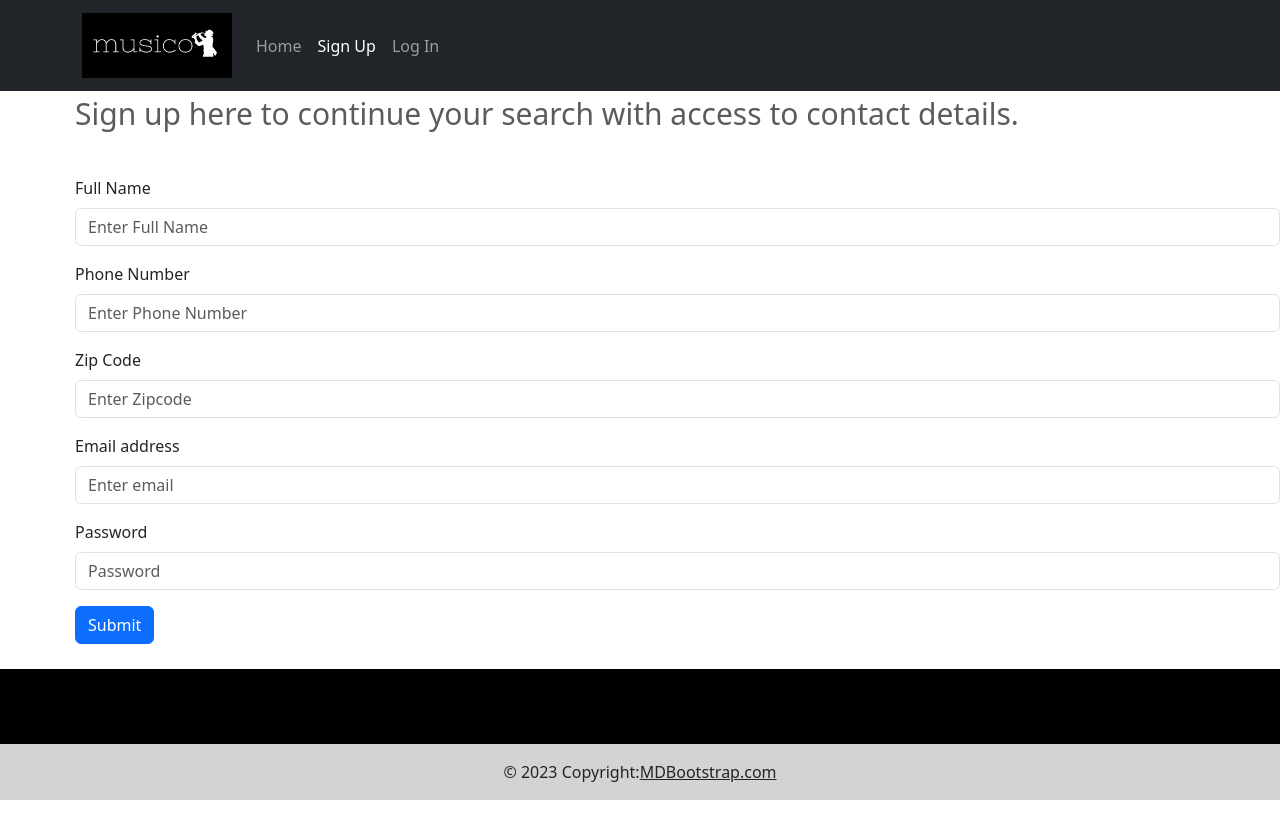
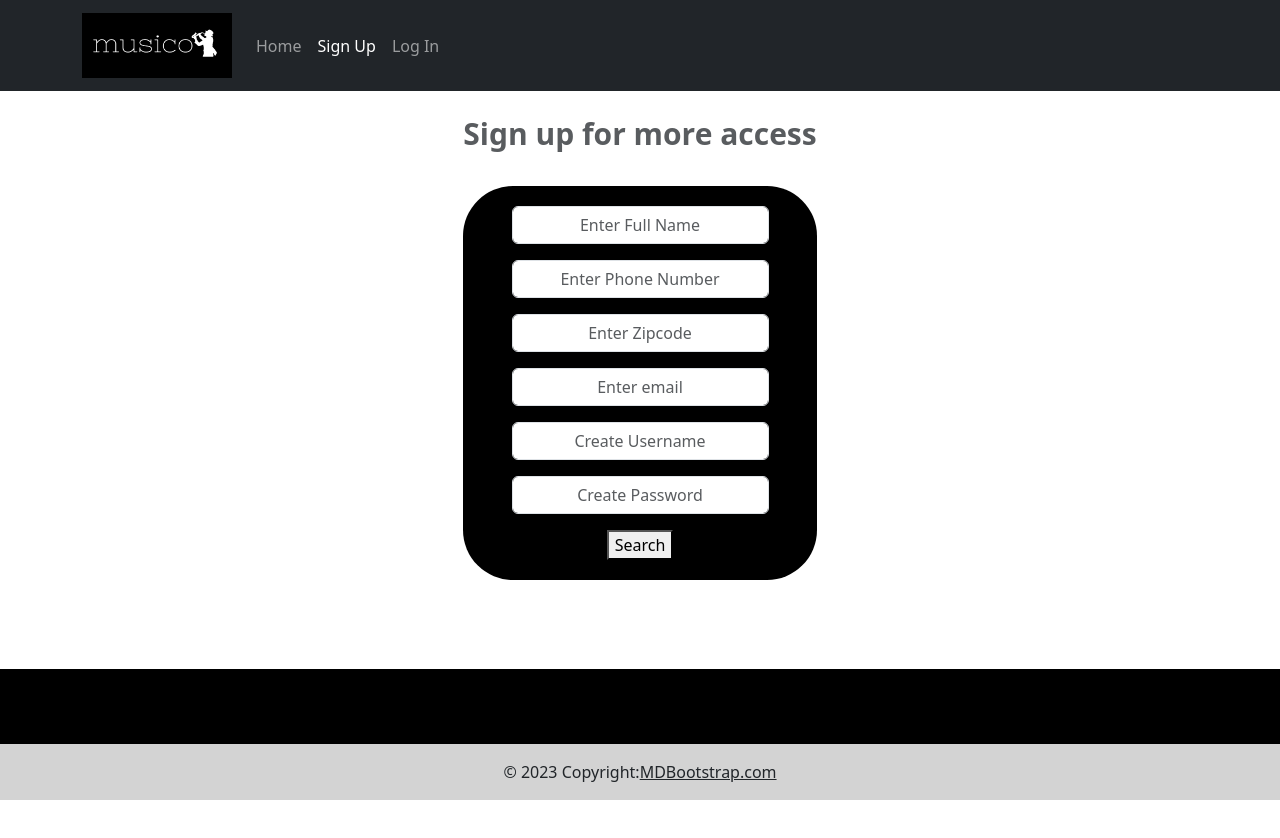
Before and after one commit to JennaMeri625/Musico, a React (Create React App) app in the folder frontend/front/: page /signUpForm in a window 1280 px wide. Shown: the top 838 px of the page. Built offline with nearby package versions, Linux system fonts and the light colour scheme.

Commit message:
styling components and linked login page to loggedinpage

```diff
--- a/frontend/front/src/components/HomePage.tsx
+++ b/frontend/front/src/components/HomePage.tsx
@@ -1,9 +1,14 @@
-import { LinkContainer } from "react-router-bootstrap";
 import { useRef } from "react";
+
+
+
 
 export function HomePage() {
   const zipCodeRef = useRef<HTMLInputElement>(null);
   const keywordsRef = useRef<HTMLInputElement>(null);
+
+
+
 
   const handleKeyDown = (
     event: React.KeyboardEvent<HTMLInputElement>,
@@ -15,6 +20,9 @@ export function HomePage() {
     }
   };
 
+
+
+
   const handleSubmit = (event: React.FormEvent<HTMLFormElement>) => {
     event.preventDefault();
     const zipCode = zipCodeRef.current?.value;
@@ -22,29 +30,43 @@ export function HomePage() {
     // Perform form submission logic using zipCode and keywords
     console.log("Searching with zip code:", zipCode);
     console.log("Searching with keywords:", keywords);
+
+
+
+
+    // Programmatically navigate to the ResultsPage
+    // Replace "/ResultsPage" with the correct path
+    window.location.href = "/ResultsPage";
   };
 
+
+
+
   return (
-    <div style={{ paddingLeft: 350, paddingTop: 50 }}>
+    <div style={{ display: "flex", justifyContent: "center" }}>
       <form onSubmit={handleSubmit}>
+        <div style={{ display: "flex", flexDirection: "column", alignItems: "center", paddingTop: "200px" }}>
           <input
             type="text"
             placeholder="zip code"
-          style={{ marginRight: 10 }}
+            style={{ marginBottom: 10, border: "5px solid black", textAlign: "center" }}
             ref={zipCodeRef}
             onKeyDown={(e) => handleKeyDown(e, keywordsRef)}
           />
           <input
             type="text"
             placeholder="keywords: flute, wedding, singer, etc"
-          style={{ marginRight: 10 }}
+            style={{ marginBottom: 10, border: "5px solid black", textAlign: "center", width: "300px" }}
             ref={keywordsRef}
             onKeyDown={(e) => handleKeyDown(e, zipCodeRef)}
           />
-
-        <LinkContainer to={"/ResultsPage"}>
-          <button type="submit">Search</button>
-        </LinkContainer>
+          <button
+            type="submit"
+            style={{ backgroundColor: "black", color: "white", fontWeight: "bold", padding: "10px 20px", border: "none" }}
+          >
+            Search
+          </button>
+        </div>
       </form>
     </div>
   );
--- a/frontend/front/src/components/LogIn.tsx
+++ b/frontend/front/src/components/LogIn.tsx
@@ -1,8 +1,67 @@
+import React, { useRef } from "react";
+import { LinkContainer } from "react-router-bootstrap";
 
-export function LogIn() {
-    return (
-    <div style={{padding: 100}}>
-        Log In Here!
+
+export const LogIn: React.FC = () => {
+  const usernameRef = useRef<HTMLInputElement>(null);
+  const passwordRef = useRef<HTMLInputElement>(null);
+
+
+  const handleKeyDown = (
+    event: React.KeyboardEvent<HTMLInputElement>,
+    ref: React.RefObject<HTMLInputElement>
+  ) => {
+    if (event.key === "Tab" && ref.current) {
+      event.preventDefault();
+      ref.current.focus();
+    }
+  };
+
+
+  const handleSubmit = (event: React.FormEvent<HTMLFormElement>) => {
+    event.preventDefault();
+    const username = usernameRef.current?.value;
+    const password = passwordRef.current?.value;
+
+
+    // Perform login logic using username and password
+    console.log("Username:", username);
+    console.log("Password:", password);
+
+
+    // Redirect or perform further actions after login
+    // ...
+  };
+
+
+  return (
+    <div style={{ display: "flex", justifyContent: "center" }}>
+      <form onSubmit={handleSubmit}>
+        <div style={{ display: "flex", flexDirection: "column", alignItems: "center", paddingTop: "200px" }}>
+          <input
+            type="text"
+            placeholder="Username"
+            style={{ marginBottom: 10, border: "5px solid black", textAlign: "center" }}
+            ref={usernameRef}
+            onKeyDown={(e) => handleKeyDown(e, passwordRef)}
+          />
+          <input
+            type="password"
+            placeholder="Password"
+            style={{ marginBottom: 10, border: "5px solid black", textAlign: "center" }}
+            ref={passwordRef}
+            onKeyDown={(e) => handleKeyDown(e, usernameRef)}
+          />
+           <LinkContainer to={"/ProfilePage"}>
+          <button
+            type="submit"
+            style={{ backgroundColor: "black", color: "white", fontWeight: "bold", padding: "10px 20px", border: "none" }}
+          >
+            Login
+          </button>
+          </LinkContainer>
+        </div>
+      </form>
     </div>
-    )
+  );
 };
--- a/frontend/front/src/components/LoggedInPage.tsx
+++ b/frontend/front/src/components/LoggedInPage.tsx
@@ -1,11 +1,14 @@
 import { HomePage } from "./HomePage";
 import { LinkContainer } from "react-router-bootstrap";
+
 
 export function LoggedInPage() {
 
     return (
 
+
         <>
+
 
         <div style={{marginLeft: 475, marginTop: 100}}>Welcome "{"Name"}"!
         <div style={{marginLeft: 20, marginTop: 20}}>
@@ -15,7 +18,9 @@ export function LoggedInPage() {
         </div>
         </div>
 
+
         <HomePage />
+
 
         <div style={{marginLeft: 500, marginTop: 30}}>
         <LinkContainer to={"/HomePage"}>
@@ -23,6 +28,7 @@ export function LoggedInPage() {
         </LinkContainer>
         </div>
 
+
         </>
     )
 }
--- a/frontend/front/src/components/ProfilePage.tsx
+++ b/frontend/front/src/components/ProfilePage.tsx
@@ -1,13 +1,15 @@
+import { LinkContainer } from "react-router-bootstrap";
 
-import { LinkContainer } from "react-router-bootstrap";
 
 export function ProfilePage() {
     return (
         <>
 
+
         <div style={{ textAlign: "center", fontSize: 50, marginTop: 100 }}>
             This would be their profile.
         </div>
+
 
         <div style={{marginLeft: 400}}>
             <LinkContainer to={"/LoggedInPage"}>
@@ -15,6 +17,7 @@ export function ProfilePage() {
             </LinkContainer>
         </div>
 
+
         </>
     )
 }
--- a/frontend/front/src/components/signUpForm.tsx
+++ b/frontend/front/src/components/signUpForm.tsx
@@ -2,50 +2,97 @@ import Button from "react-bootstrap/Button";
 import Form from "react-bootstrap/Form";
 import { LinkContainer } from "react-router-bootstrap";
 
+
 export function SignUpForm() {
   return (
-    <>
+    <div style={{ display: "flex", justifyContent: "center", paddingTop: "20px" }}>
       <div>
-        <Form.Text style={{paddingLeft: 75, fontSize: 30}}>
-          Sign up here to continue your search with access to contact details.
+        <div>
+          <Form.Text style={{ fontSize: 30, fontWeight: "bold" }}> Sign up for more access
           </Form.Text>
         </div>
 
-      <Form style={{paddingLeft: 75, marginTop: 40}}>
-        <div>
+
+        <Form style={{ marginTop: 30, backgroundColor: "black", borderRadius: "50px", padding: "20px",  }}>
+          <div style={{ display: "flex", flexDirection: "column", alignItems: "center" }}>
             <Form.Group className="mb-3" controlId="formFullName">
-          <Form.Label>Full Name</Form.Label>
-          <Form.Control type="FullName" placeholder="Enter Full Name" />
+              <Form.Control
+                style={{ marginBottom: 10, textAlign: "center", width: "auto", margin: "0 auto" }}
+                type="FullName"
+                placeholder="Enter Full Name"
+              />
             </Form.Group>
 
+
             <Form.Group className="mb-3" controlId="formPhoneNumber">
-          <Form.Label>Phone Number</Form.Label>
-          <Form.Control type="phonenumber" placeholder="Enter Phone Number" />
+              <Form.Control
+                style={{ marginBottom: 10, textAlign: "center", width: "auto", margin: "0 auto" }}
+                type="phonenumber"
+                placeholder="Enter Phone Number"
+              />
             </Form.Group>
 
+
             <Form.Group className="mb-3" controlId="formZipCode">
-          <Form.Label>Zip Code</Form.Label>
-          <Form.Control type="zipcode" placeholder="Enter Zipcode" />
+              <Form.Control
+                style={{ marginBottom: 10, textAlign: "center", width: "auto", margin: "0 auto" }}
+                type="zipcode"
+                placeholder="Enter Zipcode"
+              />
             </Form.Group>
 
+
             <Form.Group className="mb-3" controlId="formEmail">
-          <Form.Label>Email address</Form.Label>
-          <Form.Control type="email" placeholder="Enter email" />
+              <Form.Control
+                style={{ marginBottom: 10, textAlign: "center", width: "auto", margin: "0 auto" }}
+                type="email"
+                placeholder="Enter email"
+              />
+            </Form.Group>
+            <Form.Group className="mb-3" controlId="formBasicPassword">
+              <Form.Control
+                style={{ marginBottom: 10, textAlign: "center", width: "auto", margin: "0 auto" }}
+                type="Username"
+                placeholder="Create Username"
+              />
             </Form.Group>
 
+
             <Form.Group className="mb-3" controlId="formBasicPassword">
-          <Form.Label>Password</Form.Label>
-          <Form.Control type="password" placeholder="Password" />
+              <Form.Control
+                style={{ marginBottom: 10, textAlign: "center", width: "auto", margin: "0 auto" }}
+                type="password"
+                placeholder="Create Password"
+              />
             </Form.Group>
           </div>
 
+
+          <div style={{ display: "flex", justifyContent: "center" }}>
           <LinkContainer to={"/ProfilePage"}>
-        <Button variant="primary" type="submit">
-          Submit
-        </Button>
+          <button
+                  type="submit"
+                  style={{
+                    backgroundColor: "black",
+                    color: "white",
+                    fontWeight: "bold",
+                    padding: "10px 20px",
+                    border: "none",
+                  }}
+                >
+                  Search
+                </button>
 </LinkContainer>
+          </div>
         </Form>
-
-    </>
+      </div>
+    </div>
   );
 }
+
+
+
+
+{/* <Form.Group className="mb-3" controlId="formBasicCheckbox">
+          <Form.Check type="checkbox" label="Check me out" />
+        </Form.Group> */}
```
Lines whose indentation alone changed are shown as unchanged.
